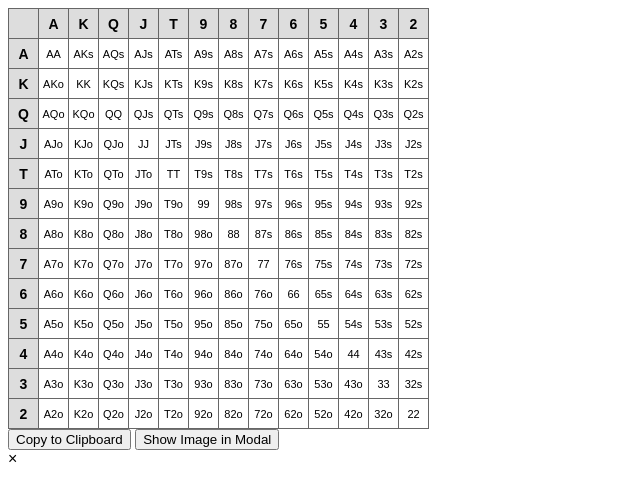
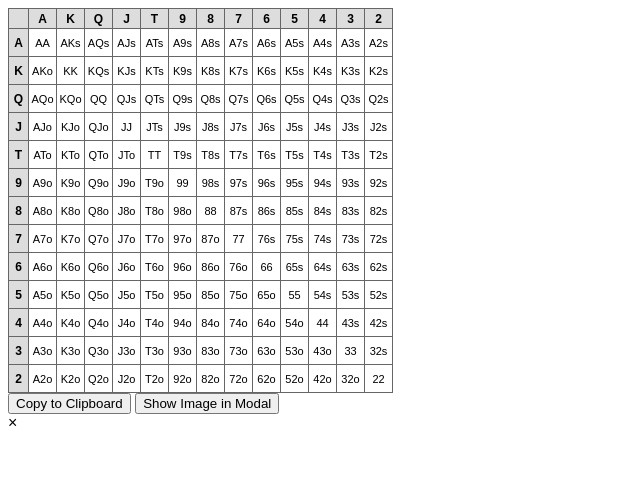
Before and after one commit to tsuruki/rangecreator, a plain HTML site: page index.html in a window 1280 px wide. Shown: the whole page, without its empty margins (0-640 px from the left). Drawn offline with nearby package versions, Linux system fonts and the light colour scheme.

Commit message:
change font-style

```diff
--- a/styles.css
+++ b/styles.css
@@ -5,8 +5,8 @@ table {
     border-collapse: collapse;
 }
 td, th {
-    width: 30px;
-    height: 30px;
+    width: 28px;
+    height: 28px;
     border: 1px solid #666666;
     text-align: center;
     cursor: pointer;
@@ -15,13 +15,15 @@ td, th {
 }
 
 tr:nth-child(1) td {
+    height: 20px;
     background-color:#ddd;
     font-weight: bold;
-    font-size: 14px;
+    font-size: 12px;
   }
 
 td:nth-child(1){
+    width: 20px;
     background-color:#ddd;
     font-weight: bold;
-    font-size: 14px;
+    font-size: 12px;
 }
```
